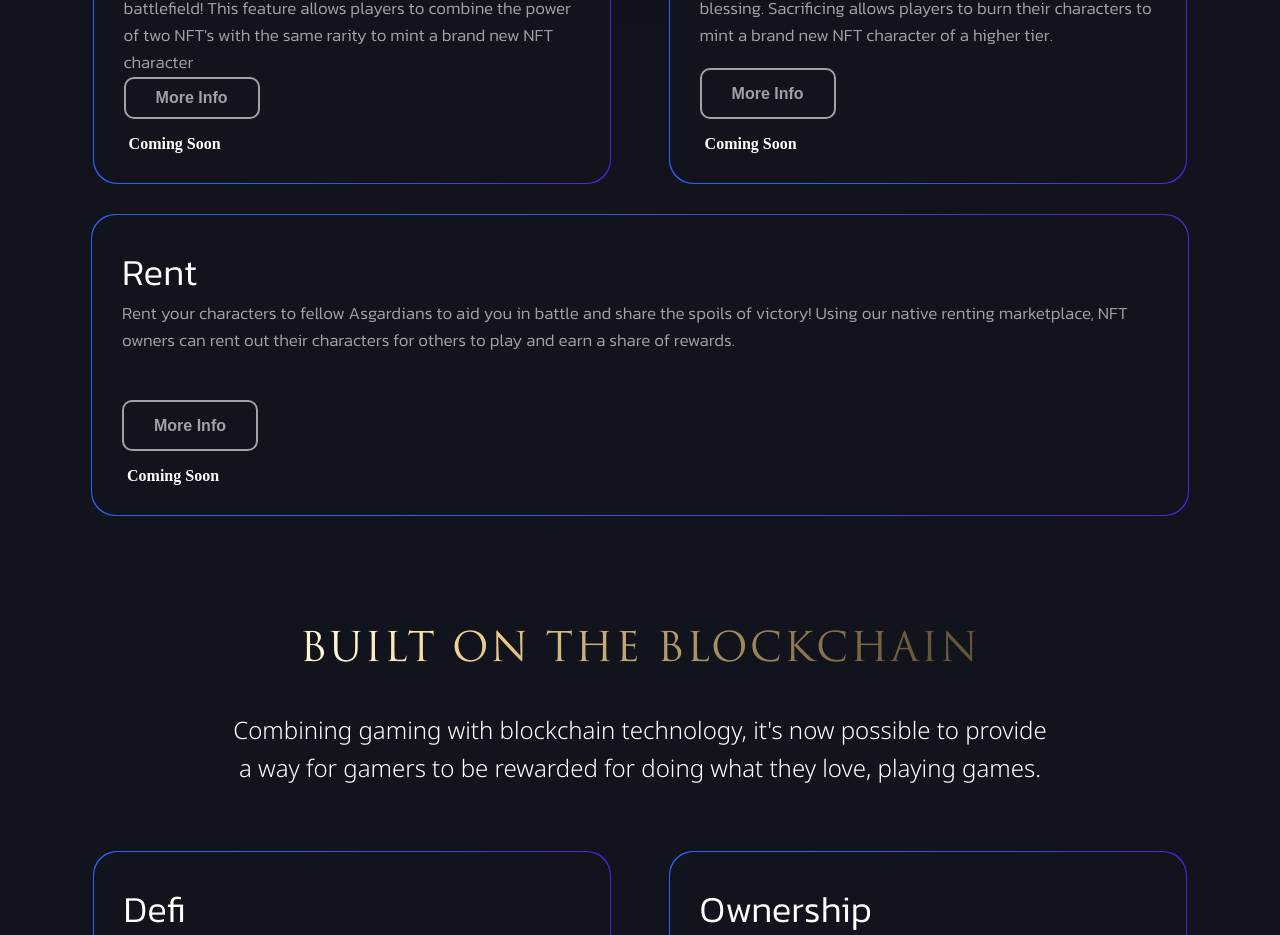
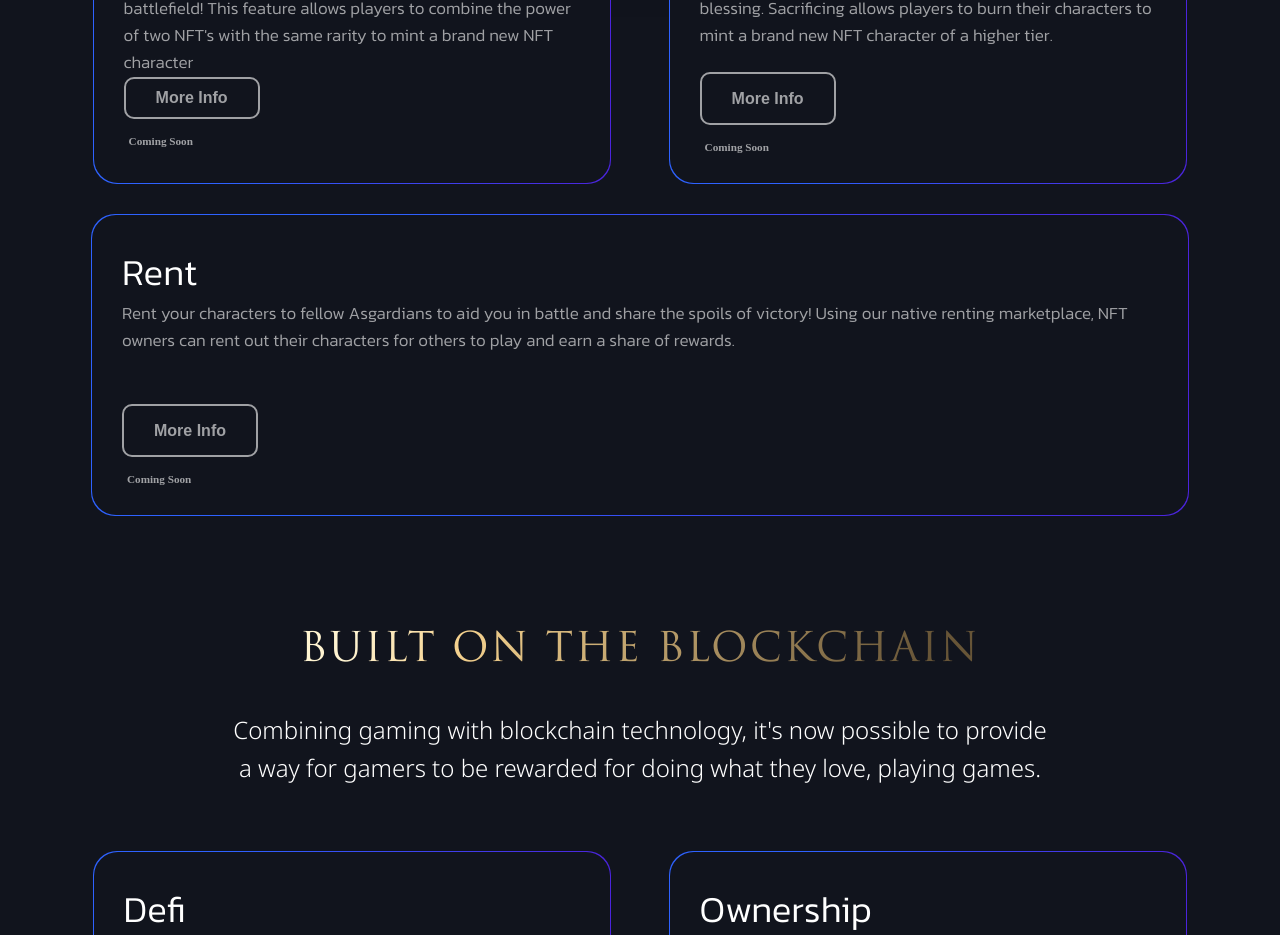
Before and after one commit to sikander-afzaal/thor_remake, a React (Create React App) app: page / in a window 1280 px wide. Shown: the part 3680-4615 px from the top of the page. Built offline with nearby package versions, Linux system fonts and the light colour scheme.

Commit message:
first commit

```diff
--- a/src/pages/Home/style.css
+++ b/src/pages/Home/style.css
@@ -648,8 +648,9 @@
   color: black;
 }
 .feat-box h3 {
-  font-size: 1rem;
+  font-size: 0.7rem;
   color: white;
+  opacity: 0.6;
   width: max-content;
   margin-top: 1rem;
   margin-left: 5px;
```
